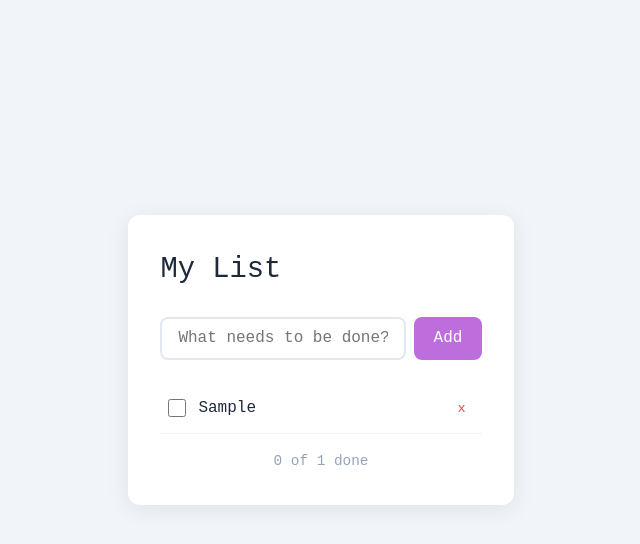
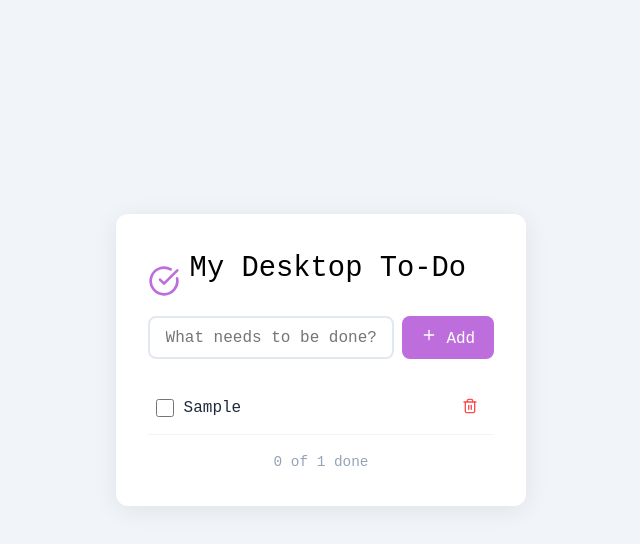
Before and after one commit to pastadellacasaaa/myfirstapp, a React (Vite) app in the folder src/renderer/: page / in a window 1280 px wide. Both pictures are taken after typing "Sample" into the empty fields and a click on the button "Add". Shown: the top 544 px of the page, without its empty margins (319-959 px from the left). Built offline with nearby package versions, Linux system fonts and the light colour scheme.

Commit message:
Implement new header icon + task item delete icon with Lucide icons

```diff
--- a/package.json
+++ b/package.json
@@ -25,7 +25,8 @@
   },
   "dependencies": {
     "@electron-toolkit/preload": "^3.0.2",
-    "@electron-toolkit/utils": "^4.0.0"
+    "@electron-toolkit/utils": "^4.0.0",
+    "lucide-react": "^0.577.0"
   },
   "devDependencies": {
     "@electron-toolkit/eslint-config-prettier": "^3.0.0",
--- a/src/renderer/src/App.tsx
+++ b/src/renderer/src/App.tsx
@@ -1,5 +1,10 @@
 import { useState, useEffect, JSX } from 'react'
 import './App.css'
+
+import Header from './components/Header'
+import TaskItem from './components/TaskItem'
+import { Plus } from 'lucide-react'
+
 interface Todo {
 id: number
 text: string
@@ -29,7 +34,9 @@ const deleteTodo = (id: number): void =>
 setTodos(prev => prev.filter(t => t.id !== id))
 return (
     <div className="app">
-<h1>My List</h1>
+      {/* 1. Use the Header component instead of <h1> */}
+      <Header />
+
       <div className="input-row">
         <input
           value={input}
@@ -37,25 +44,29 @@ onChange={e => setInput(e.target.value)}
           onKeyDown={e => e.key === 'Enter' && addTodo()}
           placeholder="What needs to be done?"
         />
-<button onClick={addTodo}>Add</button>
+        {/* 2. Use the Plus icon inside your button */}
+        <button onClick={addTodo}>
+          <Plus size={16} /> Add
+        </button>
       </div>
+
       {todos.length === 0 && (
         <p className="empty">No todos yet, add one above!</p>
       )}
+
       <ul>
         {todos.map(todo => (
-<li key={todo.id} className={todo.done ? 'done' : ''}>
-<input
-type="checkbox"
-checked={todo.done}
-onChange={() => toggleTodo(todo.id)}
+          /* 3. Use TaskItem instead of the <li> block */
+          <TaskItem
+            key={todo.id}
+            task={todo.text}
+            done={todo.done}
+            onToggle={() => toggleTodo(todo.id)}
+            onDelete={() => deleteTodo(todo.id)}
           />
-<span>{todo.text}</span>
-<button className="delete" onClick={() =>
-deleteTodo(todo.id)}>x</button>
-</li>
         ))}
       </ul>
+
       {todos.length > 0 && (
         <p className="summary">
           {todos.filter(t => t.done).length} of {todos.length} done
--- /dev/null
+++ b/src/renderer/src/components/Header.tsx
@@ -0,0 +1,13 @@
+import { CheckCircle } from 'lucide-react'
+import { JSX } from 'react'
+
+const Header = (): JSX.Element => {
+  return (
+    <header style={{ display: 'flex', alignItems: 'center', gap: '10px' }}>
+      <CheckCircle color="#bd6edc" size={32} />
+      <h1 style={{ color: 'black' }}>My Desktop To-Do</h1>
+    </header>
+  )
+}
+
+export default Header
--- /dev/null
+++ b/src/renderer/src/components/TaskItem.tsx
@@ -0,0 +1,33 @@
+import { Trash2 } from 'lucide-react'
+import { JSX } from 'react'
+
+// This "Interface" tells TypeScript exactly what data App.tsx is allowed to send
+interface TaskItemProps {
+  task: string;
+  done: boolean;      // Add this line
+  onToggle: () => void; // Add this line
+  onDelete: () => void;
+}
+
+const TaskItem = ({ task, done, onToggle, onDelete }: TaskItemProps): JSX.Element => {
+  return (
+    <li className={done ? 'done' : ''} style={{ display: 'flex', alignItems: 'center', gap: '10px' }}>
+      {/* Link the checkbox to the onToggle function */}
+      <input
+        type="checkbox"
+        checked={done}
+        onChange={onToggle}
+      />
+
+      <span style={{ flex: 1, textDecoration: done ? 'line-through' : 'none' }}>
+        {task}
+      </span>
+
+      <button className="delete" onClick={onDelete} style={{ cursor: 'pointer' }}>
+        <Trash2 size={16} color="#ff4d4d" />
+      </button>
+    </li>
+  )
+}
+
+export default TaskItem
```
Also changed, not shown: 1 other file (tests, documents, lock files or other folders). Lines whose indentation alone changed are shown as unchanged.
